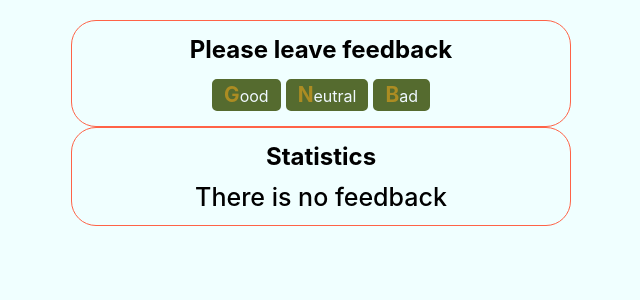
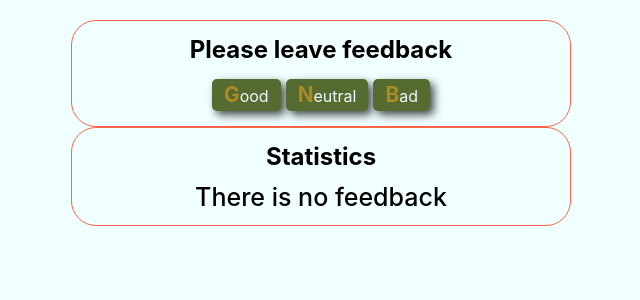
Before and after one commit to barometer-js/goit-react-hw-02-feedback, a React (Create React App) app: page / in a window 1280 px wide. Shown: the top 300 px of the page, without its empty margins (319-959 px from the left). Built offline with nearby package versions, Linux system fonts and the light colour scheme.

Commit message:
added hover and active

```diff
--- a/src/components/FeedbackOptions/FeedbackOptions.module.scss
+++ b/src/components/FeedbackOptions/FeedbackOptions.module.scss
@@ -6,6 +6,11 @@
   border-color: darkolivegreen;
   border-radius: 5px;
   cursor: pointer;
+  box-shadow: 4px 4px 8px 0px rgba(0, 0, 0, 0.71);
+
+  &:hover {
+    box-shadow: 6px 6px 5px 3px rgba(0, 0, 0, 0.5);
+  }
 
   &:first-letter {
     font-weight: 700;
@@ -16,4 +21,9 @@
   &:not(:last-child) {
     margin-right: 5px;
   }
+
+  &:active {
+    background-color: rgb(53, 71, 20);
+    transition: background-color 100ms;
+  }
 }
```
